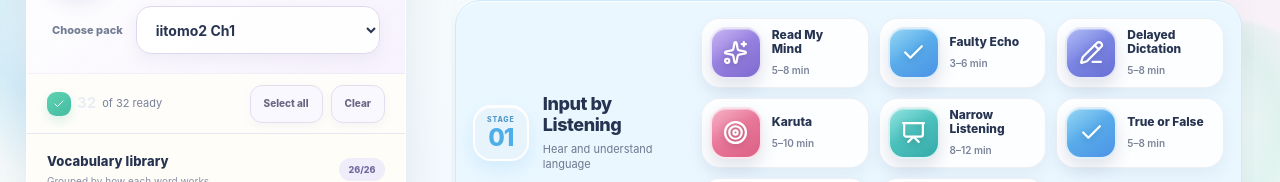
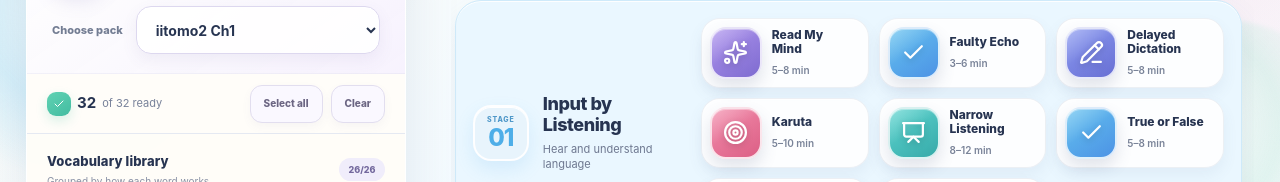
Before and after one commit to japaneseboost/gamify, a Next.js app: page /gamify/ in a window 1280 px wide. Shown: the part 204-386 px from the top of the page. Built offline with nearby package versions, Linux system fonts and the light colour scheme.

Commit message:
Improve pastel selection-count contrast

```diff
--- a/app/globals.css
+++ b/app/globals.css
@@ -1317,3 +1317,6 @@ button:focus-visible,textarea:focus-visible,input:focus-visible,select:focus-vis
 }
 .legal-note{display:none}
 @media(max-width:900px){.ipad-page{padding-bottom:38px}}
+
+
+.pack-toolbar .selection-summary strong{color:var(--pastel-heading)}
```
